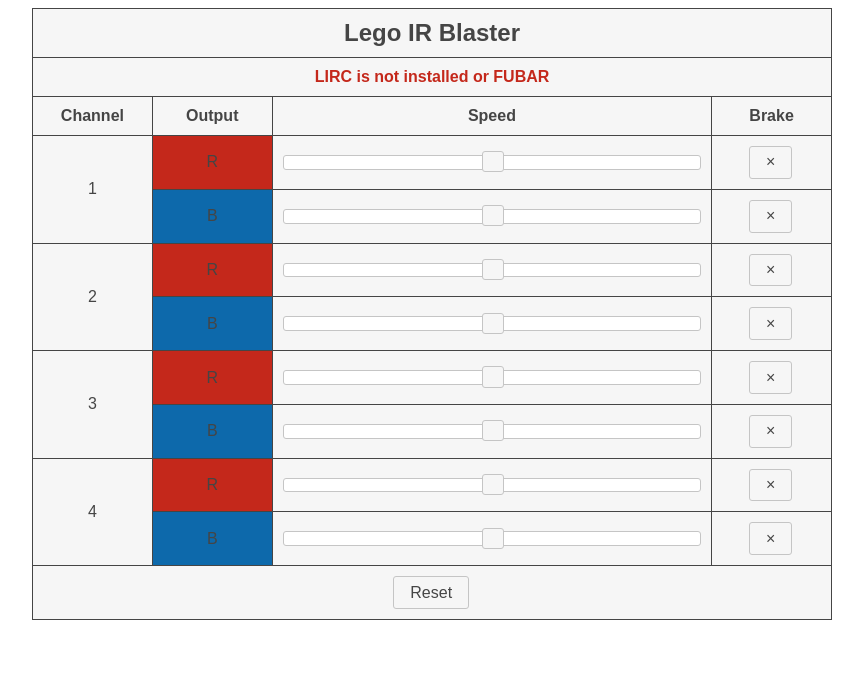
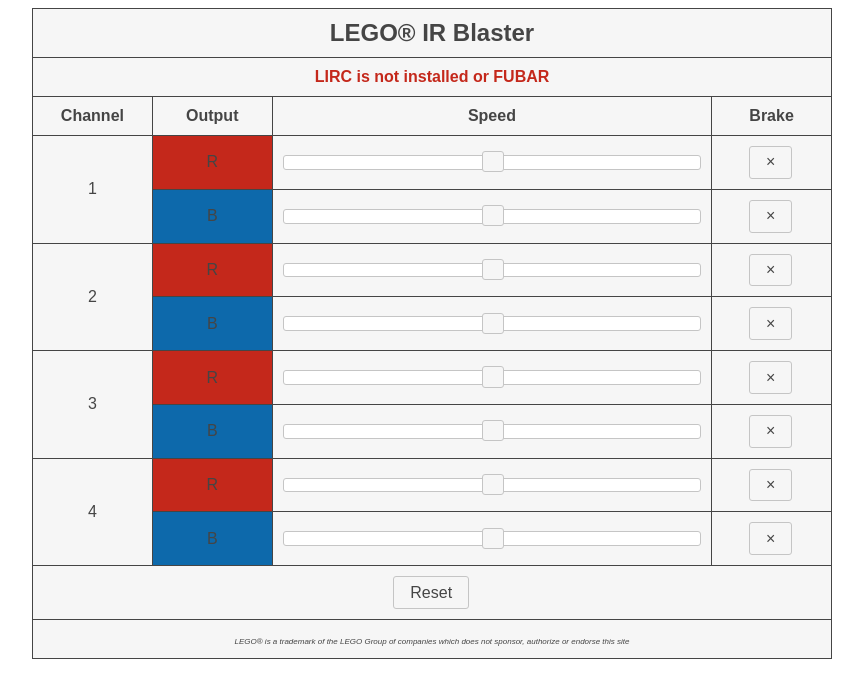
Before and after one commit to braek/legoirblaster, a Flask app: page / in a window 1280 px wide. Shown: the top 698 px of the page, without its empty margins (208-1071 px from the left). Run offline with Flask 2, Linux system fonts and the light colour scheme; some libraries are stand-ins or nearby versions.

Commit message:
Improved layout and added disclaimer

```diff
--- a/legoirblaster/app.py
+++ b/legoirblaster/app.py
@@ -10,8 +10,8 @@
     channels = list(range(1, constants.CHANNELS + 1))
     devices = list(range(1, constants.CHANNELS * len(constants.OUTPUTS) + 1))
     return Response(
-        render_template('index.html', channels=channels, outputs=constants.OUTPUTS, devices=devices),
-        content_type=constants.HTML_CONTENT_TYPE
+        render_template('index.html', channels=channels, outputs=constants.OUTPUTS, devices=devices,
+                        application_name=constants.APPLICATION_NAME), content_type=constants.HTML_CONTENT_TYPE
     )
 
 
--- a/legoirblaster/constants.py
+++ b/legoirblaster/constants.py
@@ -14,3 +14,6 @@
 CHARSET = 'UTF-8'
 HTML_CONTENT_TYPE = 'text/html; charset={}'.format(CHARSET)
 JSON_CONTENT_TYPE = 'application/json; charset={}'.format(CHARSET)
+
+# Application
+APPLICATION_NAME = 'LEGO® IR Blaster'
--- a/legoirblaster/static/css/default.css
+++ b/legoirblaster/static/css/default.css
@@ -49,3 +49,6 @@
 #cmd, #error {
     display: none;
 }
+#disclaimer {
+    font-size: 0.5em;
+}
--- a/legoirblaster/templates/index.html
+++ b/legoirblaster/templates/index.html
@@ -3,7 +3,7 @@
 <head>
 <meta charset="UTF-8">
 <meta name="viewport" content="width=device-width, initial-scale=1">
-<title>Lego IR Blaster</title>
+<title>{{ application_name }}</title>
 <link href="//code.jquery.com/ui/1.12.1/themes/base/jquery-ui.css" type="text/css" rel="stylesheet">
 <link href="/static/css/default.css" type="text/css" rel="stylesheet">
 <script src="https://code.jquery.com/jquery-1.12.4.js" type="text/javascript"></script>
@@ -62,7 +62,7 @@
 <body>
 <table>
     <tr>
-        <th scope="col" colspan="4" id="header">Lego IR Blaster</th>
+        <th scope="col" colspan="4" id="header">{{ application_name }}</th>
     </tr>
     <tr>
         <td colspan="4"><strong><span id="cmd"></span><span id="error"></span></strong></td>
@@ -86,6 +86,9 @@
     <tr>
         <td colspan="4"><button class="ui-button ui-widget ui-corner-all" type="button" id="reset">Reset</button></td>
     </tr>
+    <tr>
+        <td colspan="4"><em id="disclaimer">LEGO® is a trademark of the LEGO Group of companies which does not sponsor, authorize or endorse this site</em></td>
+    </tr>
 </table>
 </body>
 </html>
```
Also changed, not shown: README.md.
